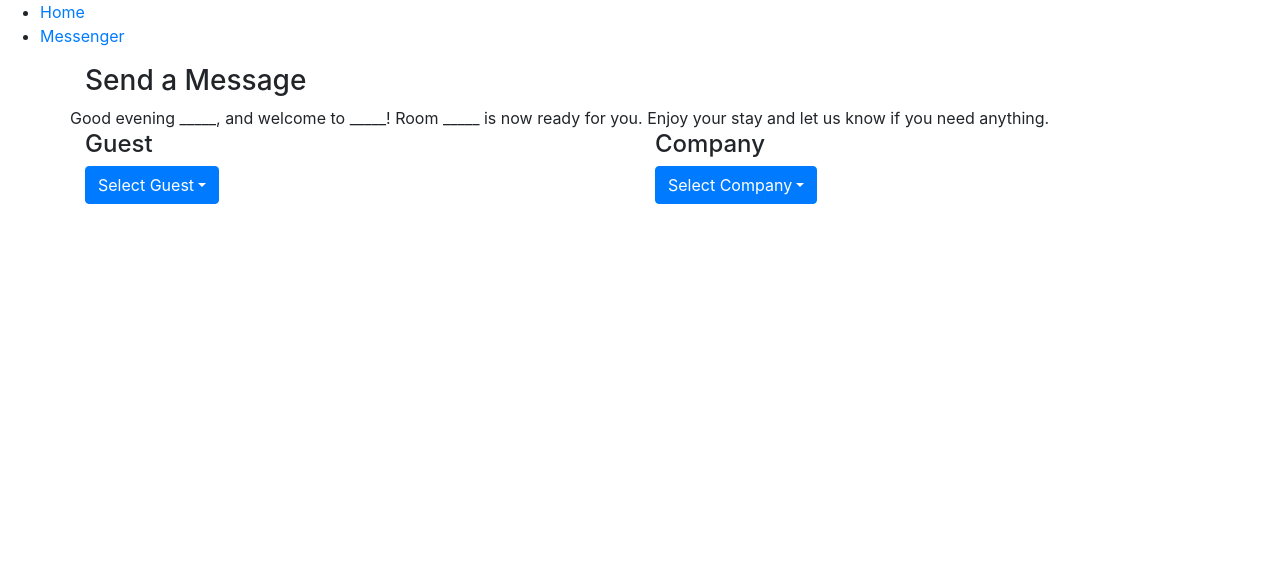
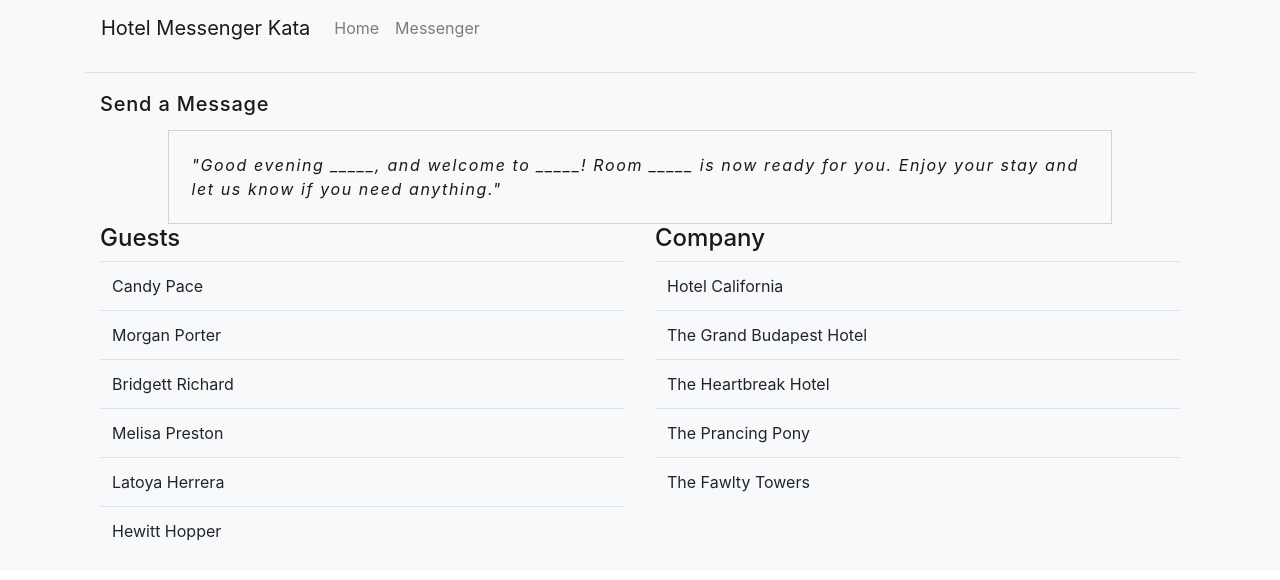
Before and after one commit to jsogard/react-messaging-kata, a React (Create React App) app in the folder messenger-kata/: page /Messenger in a window 1280 px wide. Shown: the top 580 px of the page. Built offline with nearby package versions, Linux system fonts and the light colour scheme.

Commit message:
add styling and change select

```diff
--- a/messenger-kata/src/App.js
+++ b/messenger-kata/src/App.js
@@ -2,38 +2,31 @@ import React from 'react';
 import './static/App.css';
 import Messenger from './pages/Messenger';
 import Home from './pages/Home';
+import Navigation from './components/Navigation';
 import {
   BrowserRouter as Router,
-  Switch,
-  Route,
-  Link
+  Switch, Route,
 } from "react-router-dom";
+import {
+  Container,
+} from 'react-bootstrap';
 
 
 export default function App() {
   return (
     <Router>
-      <div>
-        <nav>
-          <ul>
-            <li>
-              <Link to="/">Home</Link>
-            </li>
-            <li>
-              <Link to="/Messenger">Messenger</Link>
-            </li>
-          </ul>
-        </nav>
-
+      <Container>
+        <Navigation />
+        <hr />
         <Switch>
           <Route path="/Messenger">
-            <Messenger />
+            <Messenger className={'content'} />
           </Route>
           <Route path="/">
-            <Home />
+            <Home className={'content'} />
           </Route>
         </Switch>
-      </div>
+      </Container>
     </Router>
   );
 }
--- a/messenger-kata/src/components/DropdownSelect.js
+++ /dev/null
@@ -1,20 +0,0 @@
-import React from 'react';
-import { Dropdown } from 'react-bootstrap';
-
-export default function DropdownSelect(props) {
-
-	const items = props.items?.map(i =>
-		<Dropdown.Item key={i.id} onClick={() => props.onSelect(i)} > {props.getItemText(i)} </Dropdown.Item>);
-
-	return (
-		<Dropdown>
-			<Dropdown.Toggle>
-				{ props.title }
-			</Dropdown.Toggle>
-
-			<Dropdown.Menu>
-				{ items }
-			</Dropdown.Menu>
-		</Dropdown>
-	);
-};
--- /dev/null
+++ b/messenger-kata/src/components/ListSelect.js
@@ -0,0 +1,24 @@
+import React, { useState } from 'react';
+import { Table } from 'react-bootstrap';
+import '../static/ListSelect.css';
+
+export default function ListSelect(props) {
+
+	const [selectedId, setSelectedId] = useState(null);
+
+	const onItemSelect = (i) => {
+		setSelectedId(i.id);
+		props.onSelect(i);
+	}
+
+	const items = props.items?.map(i =>
+		<tr key={i.id} onClick={() => onItemSelect(i)} > <td className={'selectable ' + (i.id == selectedId ? 'selected' : '')}> {props.getItemText(i)} </td> </tr>);
+
+	return (
+		<Table>
+			<tbody>
+				{items}
+			</tbody>
+		</Table>
+	);
+};
--- a/messenger-kata/src/components/Message.js
+++ b/messenger-kata/src/components/Message.js
@@ -1,4 +1,5 @@
 import React from 'react';
+import '../static/Message.css';
 
 export default class Message extends React.Component {
 
@@ -36,7 +37,7 @@ export default class Message extends React.Component {
 
 	render() {
 		return (
-			<span> {this.constructMessage()}</span>
+			<span className='message' > {'"' + this.constructMessage() + '"'}</span>
 		);
 	}
 
--- /dev/null
+++ b/messenger-kata/src/components/Navigation.js
@@ -0,0 +1,20 @@
+import React from 'react';
+import {
+	Navbar, Nav,
+} from 'react-bootstrap';
+
+export default function Navigation() {
+
+	return (
+		<Navbar bg="light" expand="lg">
+			<Navbar.Brand href="#home">Hotel Messenger Kata</Navbar.Brand>
+			<Navbar.Toggle aria-controls="basic-navbar-nav" />
+			<Navbar.Collapse id="basic-navbar-nav">
+				<Nav className="mr-auto">
+					<Nav.Link href="/">Home</Nav.Link>
+					<Nav.Link href="/Messenger">Messenger</Nav.Link>
+				</Nav>
+			</Navbar.Collapse>
+		</Navbar>
+	);
+}
--- a/messenger-kata/src/pages/Messenger.js
+++ b/messenger-kata/src/pages/Messenger.js
@@ -2,7 +2,8 @@ import React from 'react';
 import { GetAllGuests } from '../data/GuestService';
 import { GetAllCompanies } from '../data/CompanyService';
 import Message from '../components/Message';
-import DropdownSelect from '../components/DropdownSelect';
+import ListSelect from '../components/ListSelect';
+import '../static/Messenger.css';
 import {
 	Container, Row, Col,
 } from 'react-bootstrap';
@@ -25,18 +26,18 @@ export default class Messenger extends React.Component {
 	render() {
 		return (
 			<Container>
-				<h3> Send a Message </h3>
+				<span className='title' > Send a Message </span>
 				<Row>
 					<Message guest={this.state.selectedGuest} company={this.state.selectedCompany} />
 				</Row>
 				<Row>
 					<Col>
-						<h4> Guest </h4>
-						<DropdownSelect title="Select Guest" items={this.state.guests} getItemText={this.getGuestFullName} onSelect={(g) => this.setState({selectedGuest: g})} />
+						<h4> Guests </h4>
+						<ListSelect title="Select Guest" items={this.state.guests} getItemText={this.getGuestFullName} onSelect={(g) => this.setState({selectedGuest: g})} />
 					</Col>
 					<Col>
 						<h4> Company </h4>
-						<DropdownSelect title="Select Company" items={this.state.companies} getItemText={(c) => c.company} onSelect={(c) => this.setState({selectedCompany: c})} />
+						<ListSelect title="Select Company" items={this.state.companies} getItemText={(c) => c.company} onSelect={(c) => this.setState({selectedCompany: c})} />
 					</Col>
 				</Row>
 			</Container>
--- a/messenger-kata/src/static/App.css
+++ b/messenger-kata/src/static/App.css
@@ -1,38 +1,10 @@
-.App {
-  text-align: center;
+
+.content {
+	margin: 1%;
 }
 
-.App-logo {
-  height: 40vmin;
-  pointer-events: none;
+#root {
+
+  color: rgba(0, 0, 0, 0.9);
+  background-color: rgb(248, 249, 250);
 }
-
-@media (prefers-reduced-motion: no-preference) {
-  .App-logo {
-    animation: App-logo-spin infinite 20s linear;
-  }
-}
-
-.App-header {
-  background-color: #282c34;
-  min-height: 100vh;
-  display: flex;
-  flex-direction: column;
-  align-items: center;
-  justify-content: center;
-  font-size: calc(10px + 2vmin);
-  color: white;
-}
-
-.App-link {
-  color: #61dafb;
-}
-
-@keyframes App-logo-spin {
-  from {
-    transform: rotate(0deg);
-  }
-  to {
-    transform: rotate(360deg);
-  }
-}
--- /dev/null
+++ b/messenger-kata/src/static/ListSelect.css
@@ -0,0 +1,11 @@
+td.selectable:hover, td.selectable.selected {
+    background-color: rgba(0,0,0,0.1);
+}
+
+td.selectable {
+	cursor: pointer;
+}
+
+td.selectable.selected {
+	font-weight: bold;
+}
--- /dev/null
+++ b/messenger-kata/src/static/Message.css
@@ -0,0 +1,9 @@
+span.message {
+    margin: auto;
+    border: 1px solid lightgrey;
+    padding: 2%;
+    font-style: italic;
+    letter-spacing: 0.1rem;
+    width: 85%;
+    margin-top: 1%;
+}
--- /dev/null
+++ b/messenger-kata/src/static/Messenger.css
@@ -0,0 +1,6 @@
+
+.title {
+    font-size: 1.25rem;
+    font-weight: 500;
+    letter-spacing: 0.05rem;
+}
```
Also changed, not shown: messenger-kata/src/index.css (line endings or trailing spaces).
